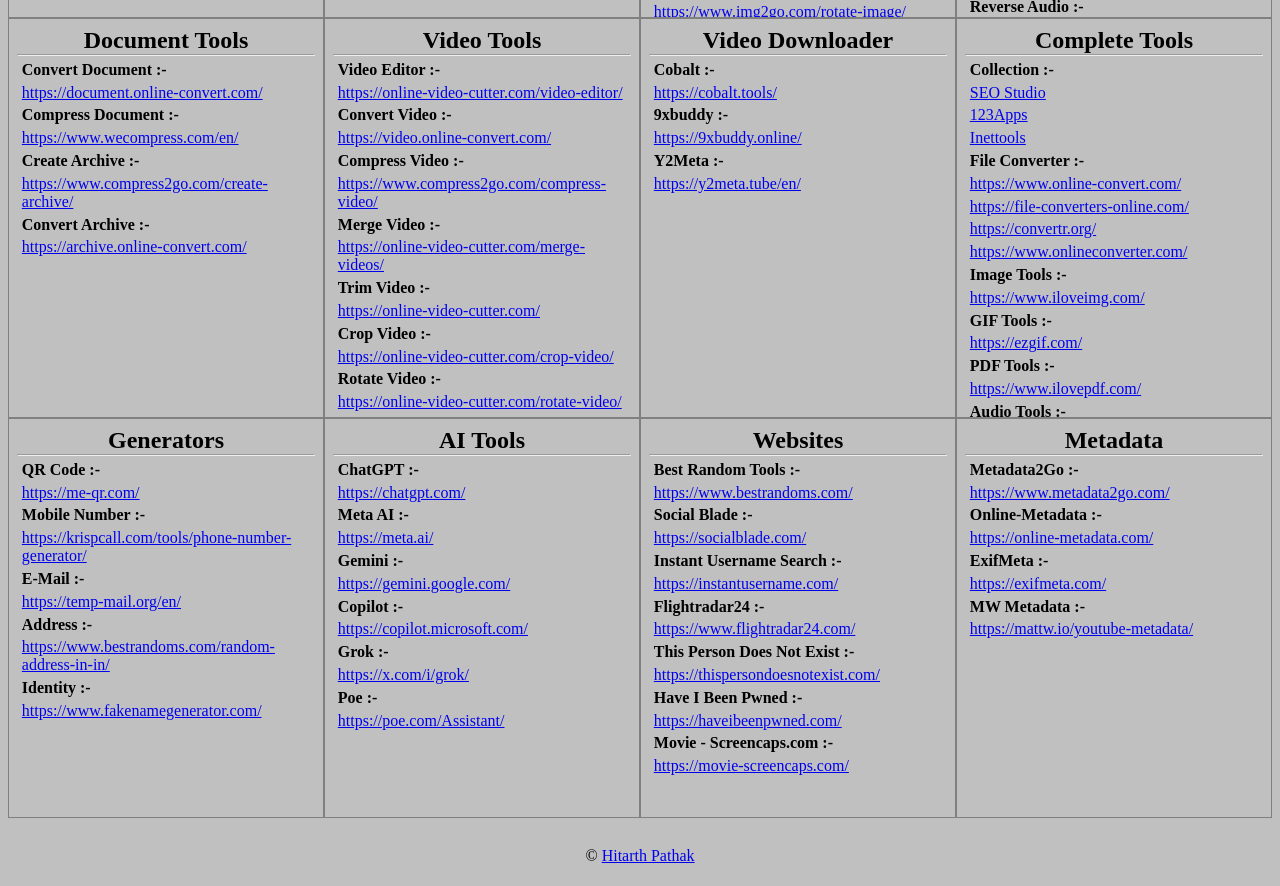
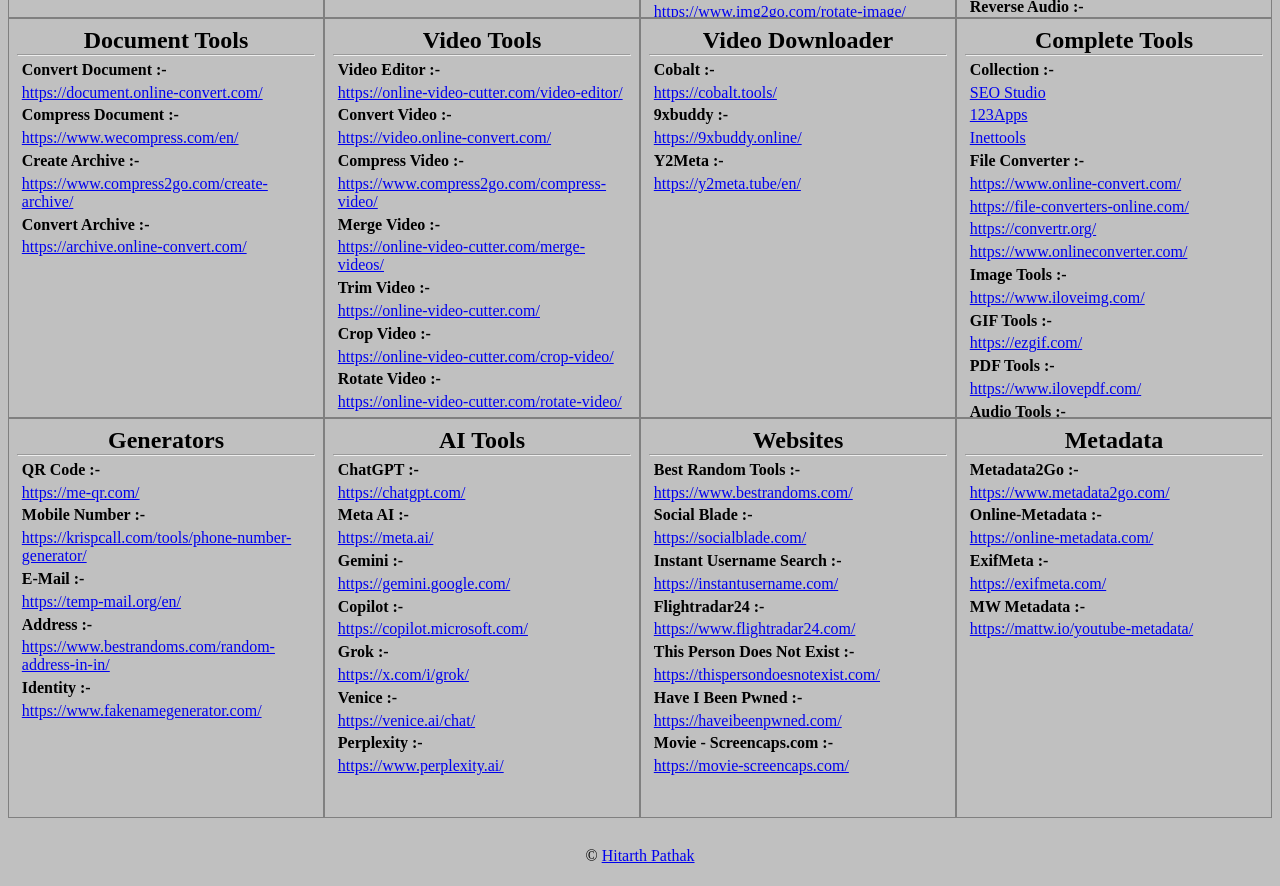
Before and after one commit to hitarthpathak/OSINT, a plain HTML site: page index.html in a window 1280 px wide. Shown: the part 464-1350 px from the top of the page. Drawn offline with Linux system fonts and the light colour scheme.

Commit message:
Update index.html

```diff
--- a/index.html
+++ b/index.html
@@ -688,11 +688,19 @@
 
             </a>
 
-            <h4>Poe :-</h4>
+            <h4>Venice :-</h4>
 
-            <a href="https://poe.com/Assistant/" target="_blank">
+            <a href="https://venice.ai/chat/" target="_blank">
 
-                <p>https://poe.com/Assistant/</p>
+                <p>https://venice.ai/chat/</p>
+
+            </a>
+
+            <h4>Perplexity :-</h4>
+
+            <a href="https://www.perplexity.ai/" target="_blank">
+
+                <p>https://www.perplexity.ai/</p>
 
             </a>
 
```
